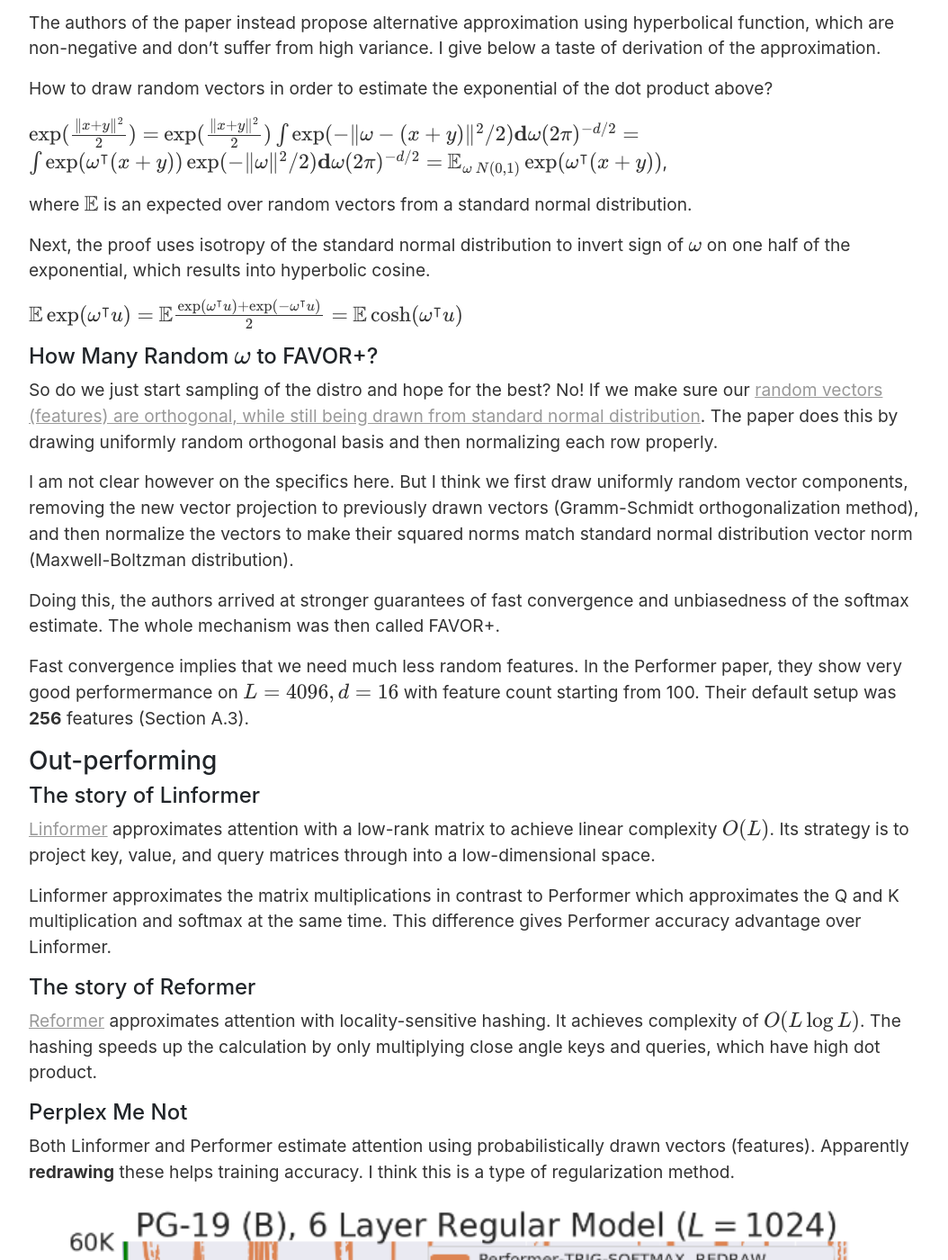
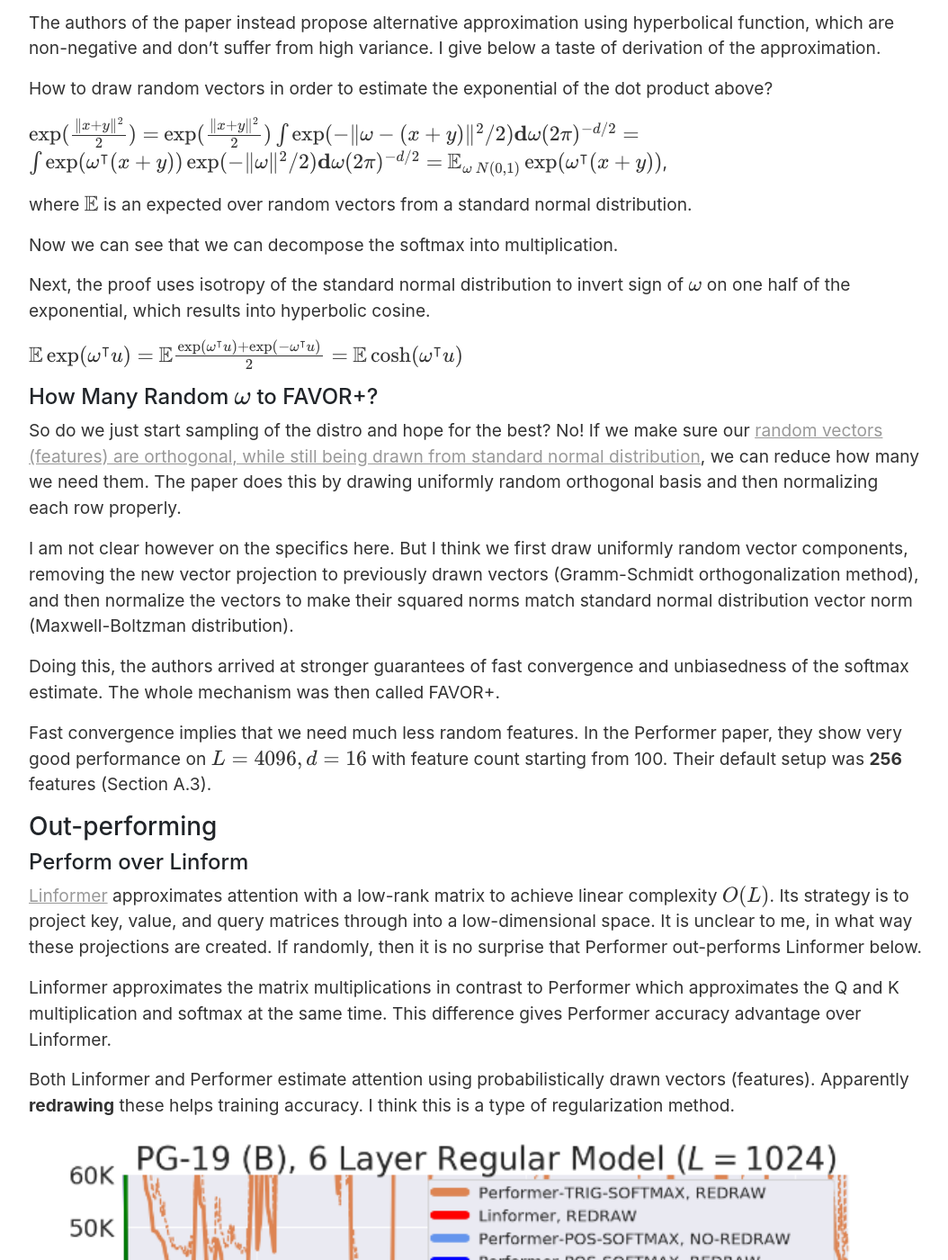
Before and after one commit to vackosar/vackosar.github.io, a Jekyll site: the page built from _posts/2020-10-25-Performers-FAVOR+-Faster-Transformer-Attention.md, in a window 1280 px wide and 1400 px high, scrolled down 2053 px. Shown: the whole window at 90% size, without its empty margins (111-1165 px from the left). Built offline with Jekyll 4.4.1, drawn with Linux system fonts in a browser that asks for light colours; nearby versions of some CDN libraries; library files that are not in the unit come from our copies; comment, search, counter and statistics services are not loaded; some of the changed text lies outside the part shown.

Commit message:
performers

```diff
--- a/_posts/2020-10-25-Performers-FAVOR+-Faster-Transformer-Attention.md
+++ b/_posts/2020-10-25-Performers-FAVOR+-Faster-Transformer-Attention.md
@@ -45,7 +45,7 @@ How was that done? Read on, traveller! I will tell you a great story.
 
 
 
-### Not Paying for the Attention
+### Not Paying for The Attention
 
 Original attention is a value vector weighted by softmax applied to dot product of key and query.
 
@@ -84,6 +84,8 @@ How to draw random vectors in order to estimate the exponential of the dot produ
 
 where \\( \mathbb{E} \\) is an expected over random vectors from a standard normal distribution.
 
+Now we can see that we can decompose the softmax into multiplication.
+
 Next, the proof uses isotropy of the standard normal distribution to invert sign of \\( \omega \\) on one half of the exponential,
 which results into hyperbolic cosine.
 
@@ -94,7 +96,8 @@ which results into hyperbolic cosine.
 #### How Many Random \\( \omega \\) to FAVOR+?
 
 So do we just start sampling of the distro and hope for the best? No!
-If we make sure our [random vectors (features) are orthogonal, while still being drawn from standard normal distribution](https://arxiv.org/pdf/1703.00864.pdf).
+If we make sure our [random vectors (features) are orthogonal, while still being drawn from standard normal distribution](https://arxiv.org/pdf/1703.00864.pdf),
+we can reduce how many we need them.
 The paper does this by drawing uniformly random orthogonal basis and then normalizing each row properly.
 
 I am not clear however on the specifics here.
@@ -106,29 +109,21 @@ Doing this, the authors arrived at stronger guarantees of fast convergence and u
 The whole mechanism was then called FAVOR+.
 
 Fast convergence implies that we need much less random features.
-In the Performer paper, they show very good performermance on \\( L = 4096, d = 16\\) with feature count starting from 100.
+In the Performer paper, they show very good performance on \\( L = 4096, d = 16\\) with feature count starting from 100.
 Their default setup was **256** features (Section A.3).
 
 
 ### Out-performing
 
-
-#### The story of Linformer
+#### Perform over Linform
 
 [Linformer](https://arxiv.org/abs/2006.04768) approximates attention with a low-rank matrix to achieve linear complexity \\( O(L) \\).
 Its strategy is to project key, value, and query matrices through into a low-dimensional space.
+It is unclear to me, in what way these projections are created.
+If randomly, then it is no surprise that Performer out-performs Linformer below.
 
 Linformer approximates the matrix multiplications in contrast to Performer which approximates the Q and K multiplication and softmax at the same time.
 This difference gives Performer accuracy advantage over Linformer.
-
-
-#### The story of Reformer
-[Reformer](https://openreview.net/pdf?id=rkgNKkHtvB) approximates attention with locality-sensitive hashing.
-It achieves complexity of \\( O(L\log L) \\).
-The hashing speeds up the calculation by only multiplying close angle keys and queries, which have high dot product.
-
-
-#### Perplex Me Not
 
 Both Linformer and Performer estimate attention using probabilistically drawn vectors (features).
 Apparently **redrawing** these helps training accuracy.
@@ -148,6 +143,10 @@ I think this is a type of regularization method.
 
 #### Perform over Reform
 
+[Reformer](https://openreview.net/pdf?id=rkgNKkHtvB) approximates attention with locality-sensitive hashing.
+It achieves complexity of \\( O(L\log L) \\).
+The hashing speeds up the calculation by only multiplying close angle keys and queries, which have high dot product.
+
 Performer may have lower complexity, but does it is more powerful?
 The Perfomer's authors provide comparison on image generation task, which requires a very large \\( L \\) in terms of [bits-per-dimension (BPD ~ Log-likelihood)](https://arxiv.org/pdf/1511.01844.pdf).
 
```
